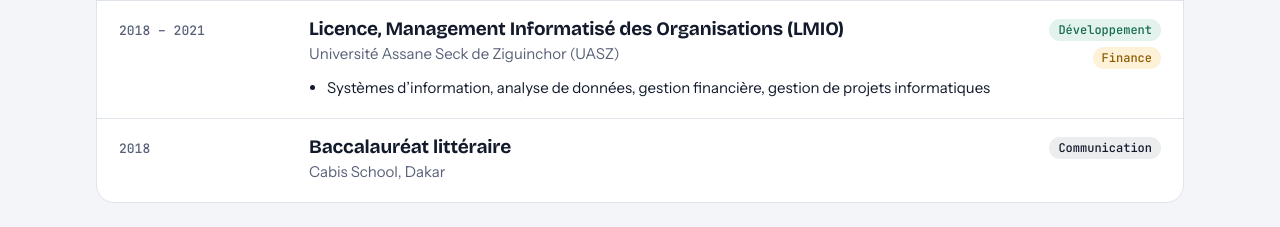
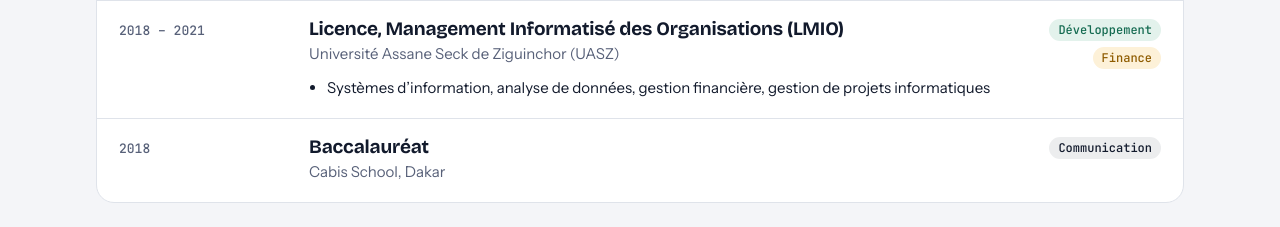
Before and after one commit to fatoumayorofall-dev/fatoumayorofall-dev.github.io, a plain HTML site: page index.html in a window 1280 px wide. Shown: the part 7421-7648 px from the top of the page. Drawn offline with nearby package versions, Linux system fonts and the light colour scheme.

Commit message:
Baccalauréat sans mention de série
Co-Authored-By: Claude Opus 5.5 <noreply@anthropic.com>
Claude-Session: https://claude.ai/code/session_01CfV1SiQt7cFTnqi8r49Y7B

```diff
--- a/index.html
+++ b/index.html
@@ -823,7 +823,7 @@ footer .wrap { display: flex; flex-wrap: wrap; justify-content: space-between; g
       en: ['Master’s degree (M2), Digital Transformation Management', 'Digital Finance track · ESMT, Dakar', ['Digital finance, payment systems, financial data analysis and visualisation, transformation project management']] },
     { tags: ['dev', 'finance'], when: { fr: '2018 – 2021', en: '2018 – 2021' }, fr: ['Licence, Management Informatisé des Organisations (LMIO)', 'Université Assane Seck de Ziguinchor (UASZ)', ['Systèmes d’information, analyse de données, gestion financière, gestion de projets informatiques']],
       en: ['Bachelor’s, Computer-based Management of Organisations (LMIO)', 'Assane Seck University of Ziguinchor (UASZ)', ['Information systems, data analysis, financial management, IT project management']] },
-    { tags: ['comm'], when: { fr: '2018', en: '2018' }, fr: ['Baccalauréat littéraire', 'Cabis School, Dakar', []], en: ['Baccalaureate (literature)', 'Cabis School, Dakar', []] },
+    { tags: ['comm'], when: { fr: '2018', en: '2018' }, fr: ['Baccalauréat', 'Cabis School, Dakar', []], en: ['Baccalaureate', 'Cabis School, Dakar', []] },
   ];
 
   const SKILLS = [
```
Also changed, not shown: 1 other file.
